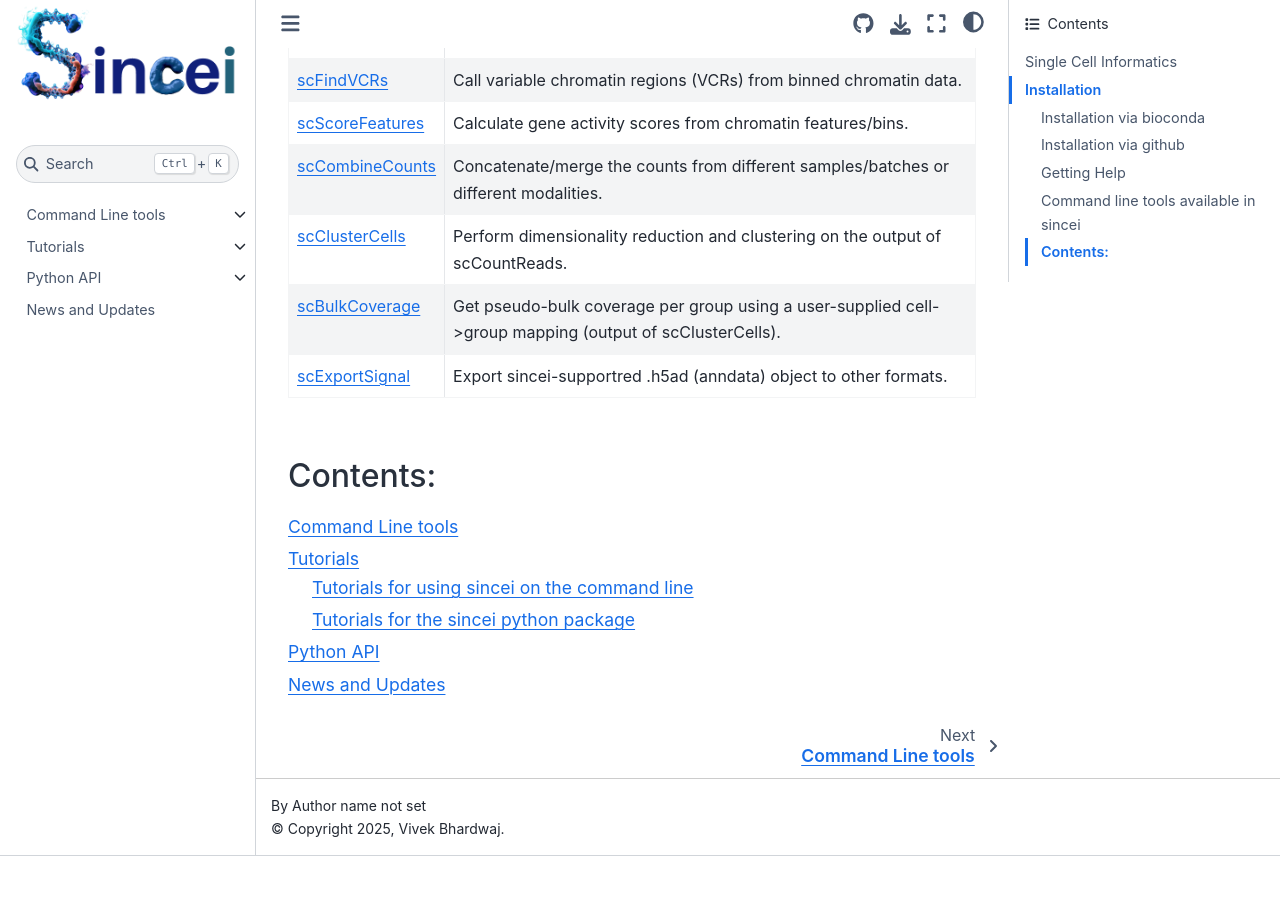
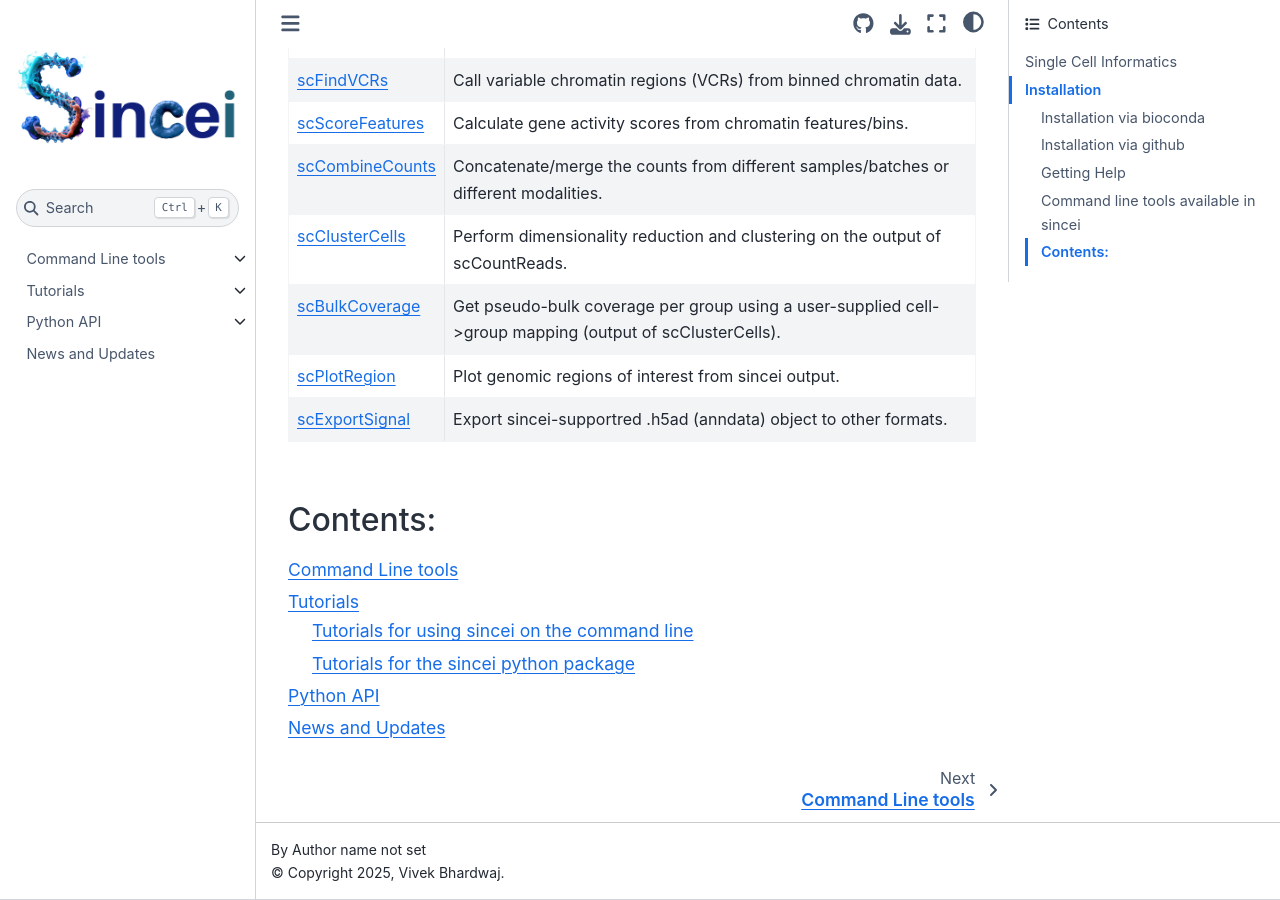
Before and after one commit to bhardwaj-lab/sincei, a Sphinx documentation site: the page built from docs/index.rst, in a window 1280 px wide and 900 px high, scrolled down 1854 px. Built offline with Sphinx 7.4.7 and the Sphinx Book theme 1.1.4, drawn with Linux system fonts in a browser that asks for light colours; the version number is read from the project's files by our own code; before the commit the page ends 2710 px from its top, so only the background shows below that.

Commit message:
Add scPlotRegion to docs

```diff
--- a/docs/content/list_of_tools.rst
+++ b/docs/content/list_of_tools.rst
@@ -13,6 +13,7 @@
     tools/scCombineCounts
     tools/scClusterCells
     tools/scBulkCoverage
+    tools/scPlotRegion
     tools/scFindVCRs
     tools/scScoreFeatures
     tools/scExportSignal
@@ -32,6 +33,7 @@
 * :doc:`tools/scClusterCells`
 * :doc:`tools/scFindVCRs`
 * :doc:`tools/scScoreFeatures`
+* :doc:`tools/scPlotRegion`
 * :doc:`tools/scExportSignal`
 
 The table below summarizes input and output of each tool:
@@ -60,5 +62,7 @@
 +--------------------------------------+------------------+-----------------------+---------------------------------------------+-------------------------------------------------------------------------------------------------------------+
 |:ref:`scBulkCoverage`                 | analysis         | tsv file + BAM file   | bigwig files                                | Get pseudo-bulk coverage per group using a user-supplied cell->group mapping (output of scClusterCells).    |
 +--------------------------------------+------------------+-----------------------+---------------------------------------------+-------------------------------------------------------------------------------------------------------------+
+|:ref:`scPlotRegion`                   | analysis         | h5ad object           | png                                         | Plot genomic regions of interest from sincei output.                                                        |
++--------------------------------------+------------------+-----------------------+---------------------------------------------+-------------------------------------------------------------------------------------------------------------+
 |:ref:`scExportSignal`                 | analysis         | h5ad object           | bedgraph matrix, mtx, loom                  | Export sincei-supportred .h5ad (anndata) object to other formats.                                           |
 +--------------------------------------+------------------+-----------------------+---------------------------------------------+-------------------------------------------------------------------------------------------------------------+
--- a/docs/index.rst
+++ b/docs/index.rst
@@ -91,6 +91,7 @@
 :ref:`scCombineCounts`         Concatenate/merge the counts from different samples/batches or different modalities.
 :ref:`scClusterCells`          Perform dimensionality reduction and clustering on the output of scCountReads.
 :ref:`scBulkCoverage`          Get pseudo-bulk coverage per group using a user-supplied cell->group mapping (output of scClusterCells).
+:ref:`scPlotRegion`            Plot genomic regions of interest from sincei output.
 :ref:`scExportSignal`          Export sincei-supportred .h5ad (anndata) object to other formats.
 ========================== ============================================================================================================
 
```
Also changed, not shown: docs/content/tools/scPlotRegion.rst (added, +9 -0 lines).
